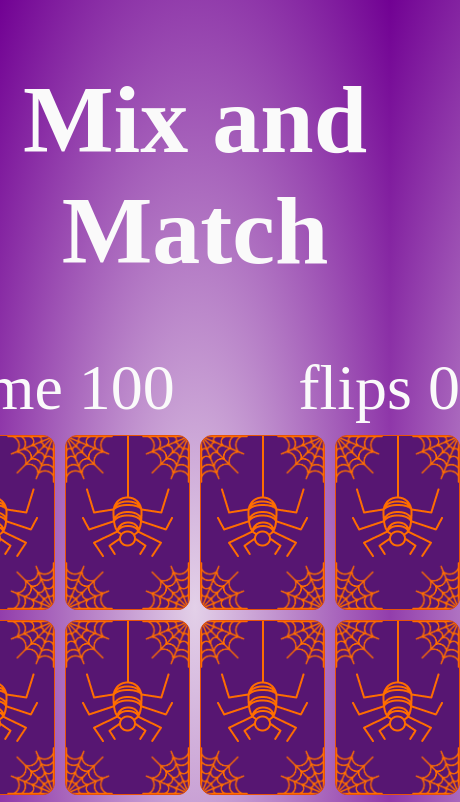
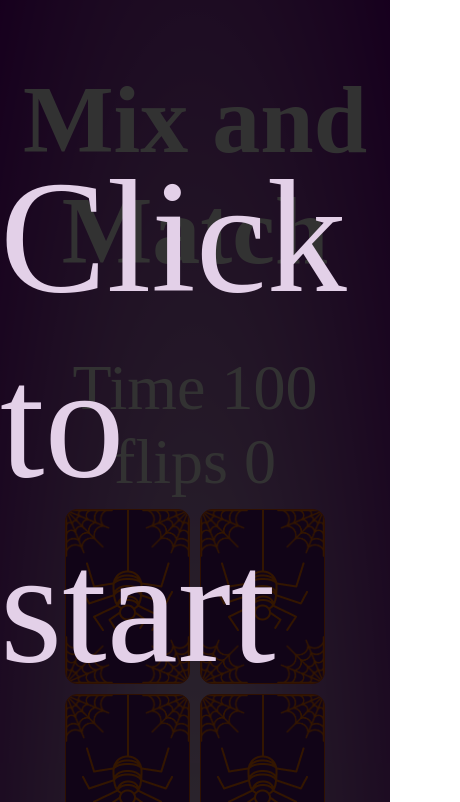
Before and after one commit to AlexNexton/Js_Game_practise, a plain HTML site: page index.html in a window 390 px wide. Shown: the top 802 px of the page, 460 px wide, since content can reach past the window. Drawn offline with Linux system fonts and the light colour scheme.

Commit message:
style: finised with css

```diff
--- a/assets/style.css
+++ b/assets/style.css
@@ -103,6 +103,40 @@ body{
     transform: scale(.9,1);
 }
 
+.overlay-text{
+    display: none;
+    position: fixed;
+    top: 0;
+    bottom: 0;
+    right: 0;
+    left: 0;
+    justify-content: center;
+    align-items: center;
+    z-index: 100;
+    color: #e3d0e8;
+}
+
+.overlay-text-small{
+    font-size: .3em;
+}
+
+.overlay-text.vis{
+    display: flex;
+    flex-direction:column;
+    animation: overlay-grow 500ms forwards;
+}
+
+@keyframes overlay-grow{
+    from{
+        background-color: rgba(0,0,0,0);
+        font-size:0;
+    }
+    to{
+        background-color: rgba(0,0,0,0.8);
+        font-size: 10em;
+    }
+}
+
 .cob-web{
     position: absolute;
     width: 47px;
@@ -145,3 +179,13 @@ body{
     .card-back:hover .spider{
         transform: translateY(0);
     }
+
+    @media (max-width: 600px){
+        .game-container{
+            grid-template-columns: repeat(2,auto);
+        }
+        .game-info-container{
+            flex-direction: column;
+            align-items: center;
+        }
+    }
--- a/index.html
+++ b/index.html
@@ -9,6 +9,17 @@
 <body>
 
     <h1 class="title">Mix and Match</h1>
+    <div class="overlay-text vis">
+     Click to start
+    </div>
+    <div id="game-over-text" class="overlay-text">
+     GAME OVER
+     <span class="overlay-text-small">Click to restart</span>
+    </div>
+    <div id="victory-text" class="overlay-text">
+     VICTORY
+     <span class="overlay-text-small">Click to restart</span>
+    </div>
     <div class="game-container">
         <div class="game-info-container">
             <div class="game-info">
```
